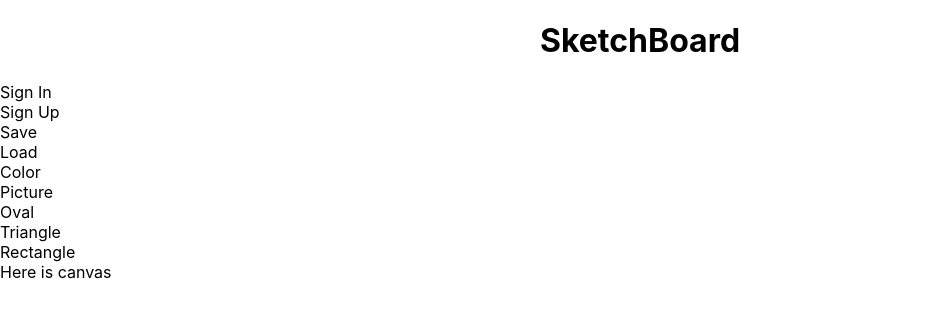
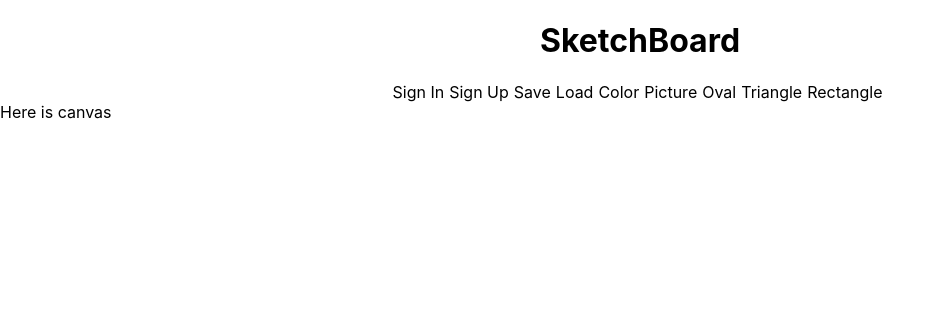
Before and after one commit to segalzeyalz/sketchboard-react, a React (Create React App) app in the folder sketchboard/: page / in a window 1280 px wide. Shown: the top 318 px of the page, without its empty margins (0-944 px from the left). Built offline with nearby package versions, Linux system fonts and the light colour scheme.

Commit message:
add some style

```diff
--- a/sketchboard/package.json
+++ b/sketchboard/package.json
@@ -6,7 +6,8 @@
     "bootstrap": "^4.1.3",
     "react": "^16.6.3",
     "react-dom": "^16.6.3",
-    "react-scripts": "2.1.1"
+    "react-scripts": "2.1.1",
+    "reactstrap": "^6.5.0"
   },
   "scripts": {
     "start": "react-scripts start",
--- a/sketchboard/src/buttons/Buttons.js
+++ b/sketchboard/src/buttons/Buttons.js
@@ -1,8 +1,8 @@
 import React, { Component } from 'react';
-
+import './style.css'
 class Buttons extends Component {
   render() {
-      //Here is the header
+      //Here is the Buttons
     return (
       <div className="buttons">
         <div className="button">Sign In</div>
--- /dev/null
+++ b/sketchboard/src/buttons/style.css
@@ -0,0 +1,7 @@
+.buttons{
+    text-align: center;
+}
+.button{
+    display: inline-block;
+    margin-right: 5px;
+}
--- a/sketchboard/src/canvas/Canvas.js
+++ b/sketchboard/src/canvas/Canvas.js
@@ -1,11 +1,13 @@
 import React, { Component } from 'react';
+import { Button } from 'reactstrap';
 
 class Canvas extends Component {
   render() {
-      //Here is the header
+      //Here is the canvas
     return (
       <div className="canvas">
       Here is canvas
+
       </div>
     );
   }
```
Also changed, not shown: 1 other file (tests, documents, lock files or other folders).
